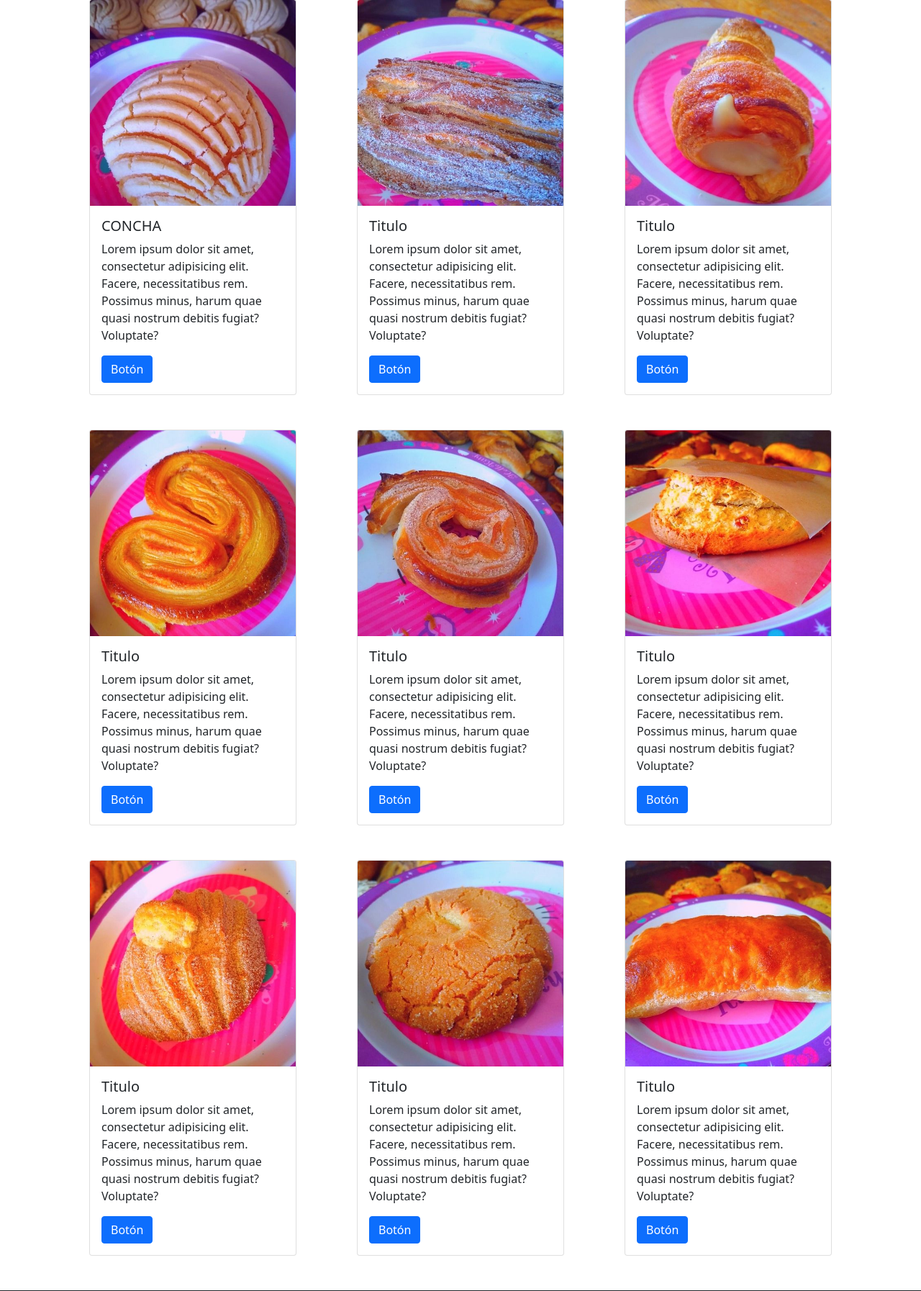
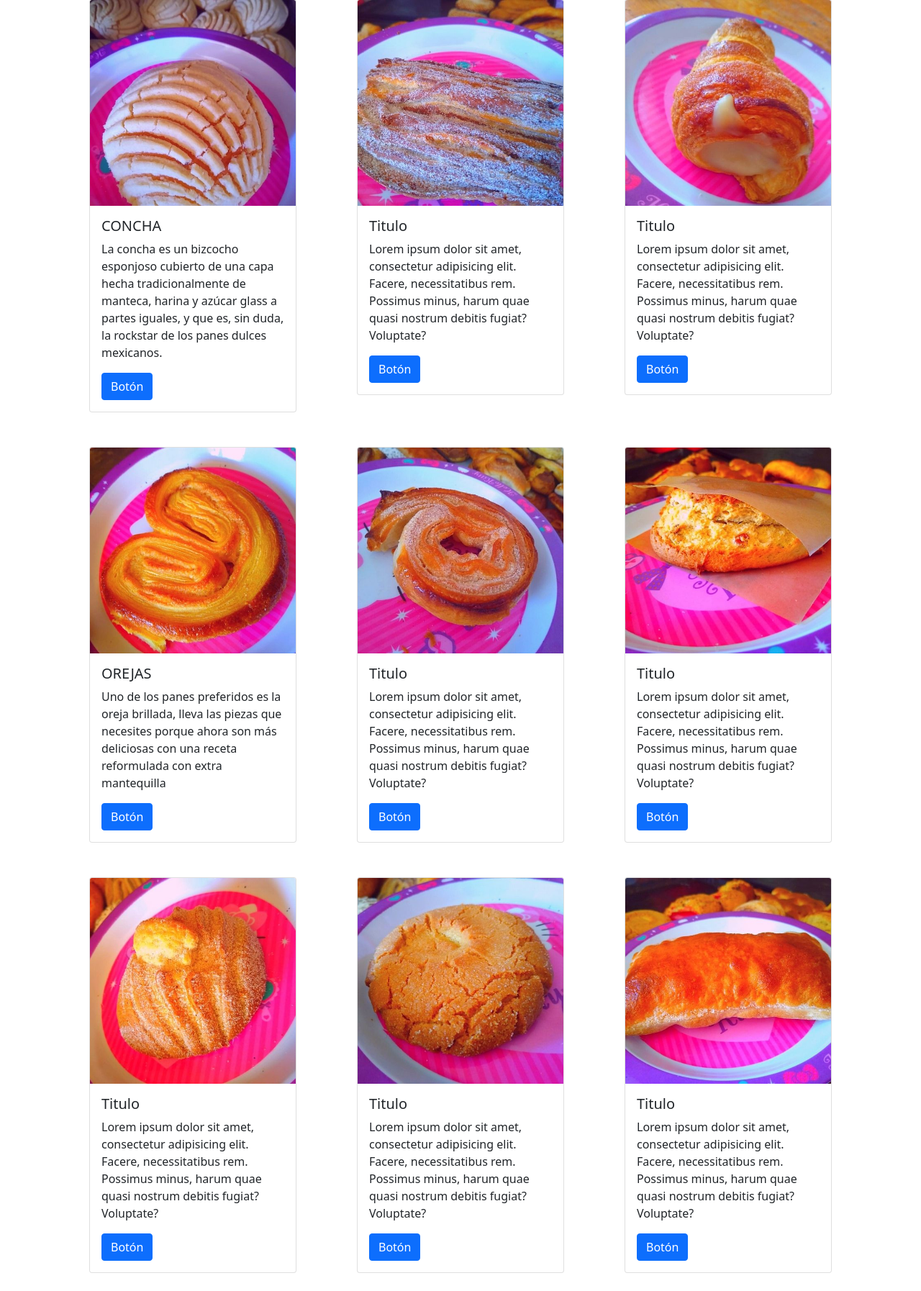
Before and after one commit to Jos3-Lu1s/Mayra_WEB, a PHP site: the page made by index.php in a window 1280 px wide. Shown: the part 806-2600 px from the top of the page at 72% size. Run offline with PHP 8.4, Linux system fonts and the light colour scheme.

Commit message:
cambios no relevantes

```diff
--- a/index.php
+++ b/index.php
@@ -34,7 +34,7 @@ include("header.php")
         <img src="./img/Img_proc/1.jpg" class="card-img-top" alt="...">
         <div class="card-body">
           <h5 class="card-title">CONCHA</h5>
-          <p class="card-text">Lorem ipsum dolor sit amet, consectetur adipisicing elit. Facere, necessitatibus rem. Possimus minus, harum quae quasi nostrum debitis fugiat? Voluptate?</p>
+          <p class="card-text">La concha es un bizcocho esponjoso cubierto de una capa hecha tradicionalmente de manteca, harina y azúcar glass a partes iguales, y que es, sin duda, la rockstar de los panes dulces mexicanos.</p>
           <a href="#" class="btn btn-primary">Botón</a>
         </div>
       </div>
@@ -68,8 +68,8 @@ include("header.php")
       <div class="card mx-auto" style="width: 18rem;">
         <img src="./img/Img_proc/4.jpg" class="card-img-top" alt="...">
         <div class="card-body">
-          <h5 class="card-title">Titulo</h5>
-          <p class="card-text">Lorem ipsum dolor sit amet, consectetur adipisicing elit. Facere, necessitatibus rem. Possimus minus, harum quae quasi nostrum debitis fugiat? Voluptate?</p>
+          <h5 class="card-title">OREJAS</h5>
+          <p class="card-text">Uno de los panes preferidos es la oreja brillada, lleva las piezas que necesites porque ahora son más deliciosas con una receta reformulada con extra mantequilla</p>
           <a href="#" class="btn btn-primary">Botón</a>
         </div>
       </div>
```
Also changed, not shown: administrador.php (+9 -9 lines).
